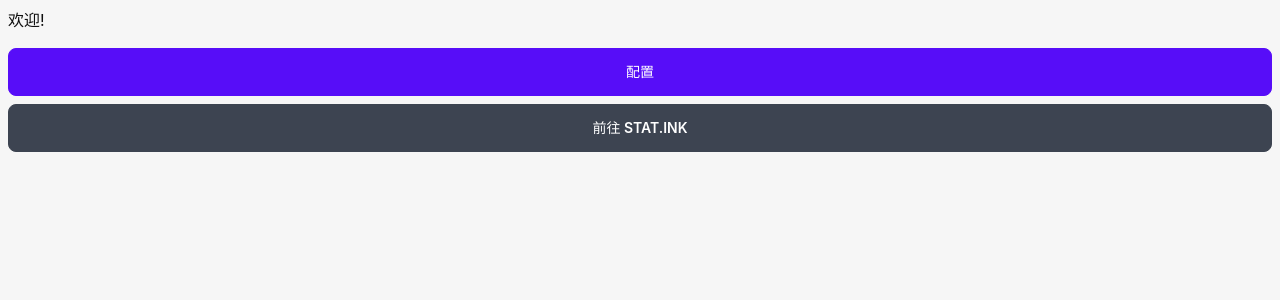
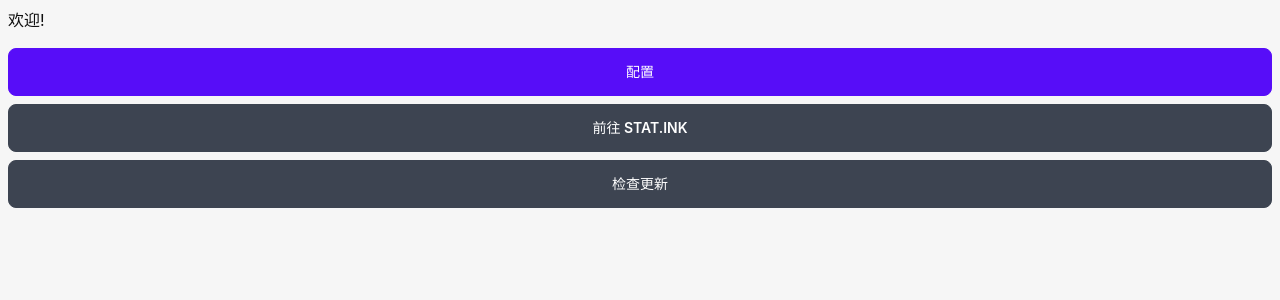
Before and after one commit to spacemeowx2/s3si.ts, a React (Vite) app in the folder gui/: page / in a window 1280 px wide. Shown: the top 300 px of the page. Built offline with nearby package versions, Linux system fonts and the light colour scheme.

Commit message:
feat: add CheckUpdate

```diff
--- a/gui/src-tauri/tauri.conf.json
+++ b/gui/src-tauri/tauri.conf.json
@@ -8,7 +8,7 @@
   },
   "package": {
     "productName": "s3si-ts",
-    "version": "0.3.3"
+    "version": "0.3.2"
   },
   "tauri": {
     "allowlist": {
@@ -47,6 +47,10 @@
       },
       "path": {
         "all": true
+      },
+      "process": {
+        "all": false,
+        "relaunch": true
       }
     },
     "bundle": {
--- /dev/null
+++ b/gui/src/components/CheckUpdate.tsx
@@ -0,0 +1,16 @@
+import { ReactNode } from "react";
+import { checkUpdate } from '@tauri-apps/api/updater'
+
+export const CheckUpdate: React.FC<{ className?: string, children?: ReactNode }> = ({ className, children }) => {
+  const onClick = async () => {
+    try {
+      await checkUpdate()
+    } catch (error) {
+      console.log(error)
+    }
+  }
+
+  return <>
+    <button className={className} onClick={onClick}>{children}</button>
+  </>;
+}
--- a/gui/src/pages/Home.tsx
+++ b/gui/src/pages/Home.tsx
@@ -1,3 +1,4 @@
+import { CheckUpdate } from 'components/CheckUpdate';
 import { ErrorContent } from 'components/ErrorContent';
 import { Loading } from 'components/Loading';
 import { STAT_INK } from 'constant';
@@ -33,6 +34,7 @@
       <div className='flex flex-col gap-2'>
         <Link to='/settings' className='btn btn-primary'>{t('配置')}</Link>
         <a className='btn' href={STAT_INK} target='_blank' rel='noreferrer'>{t('前往 stat.ink')}</a>
+        <CheckUpdate className='btn'>{t('检查更新')}</CheckUpdate>
       </div>
     </div>
   </>
```
Also changed, not shown: 1 other file (tests, documents, lock files or other folders).
